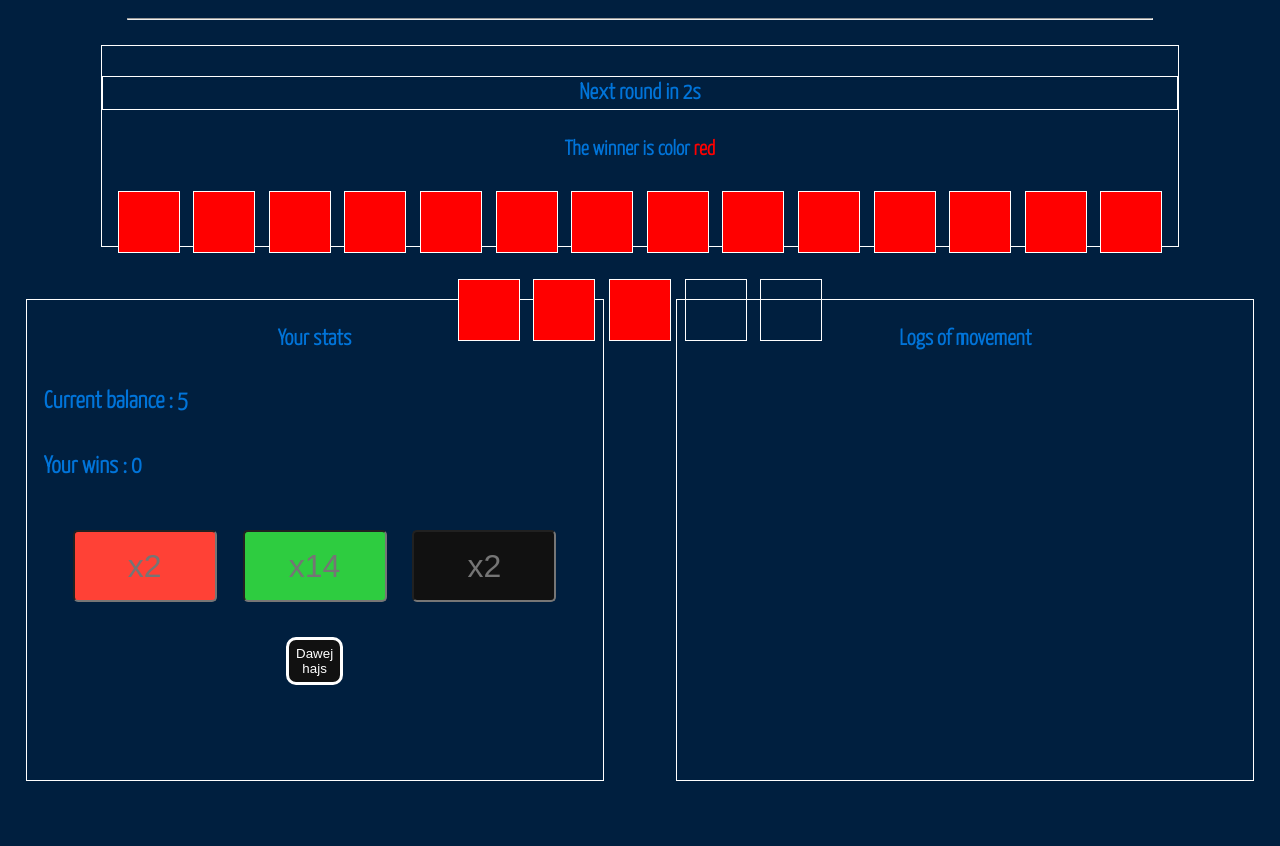
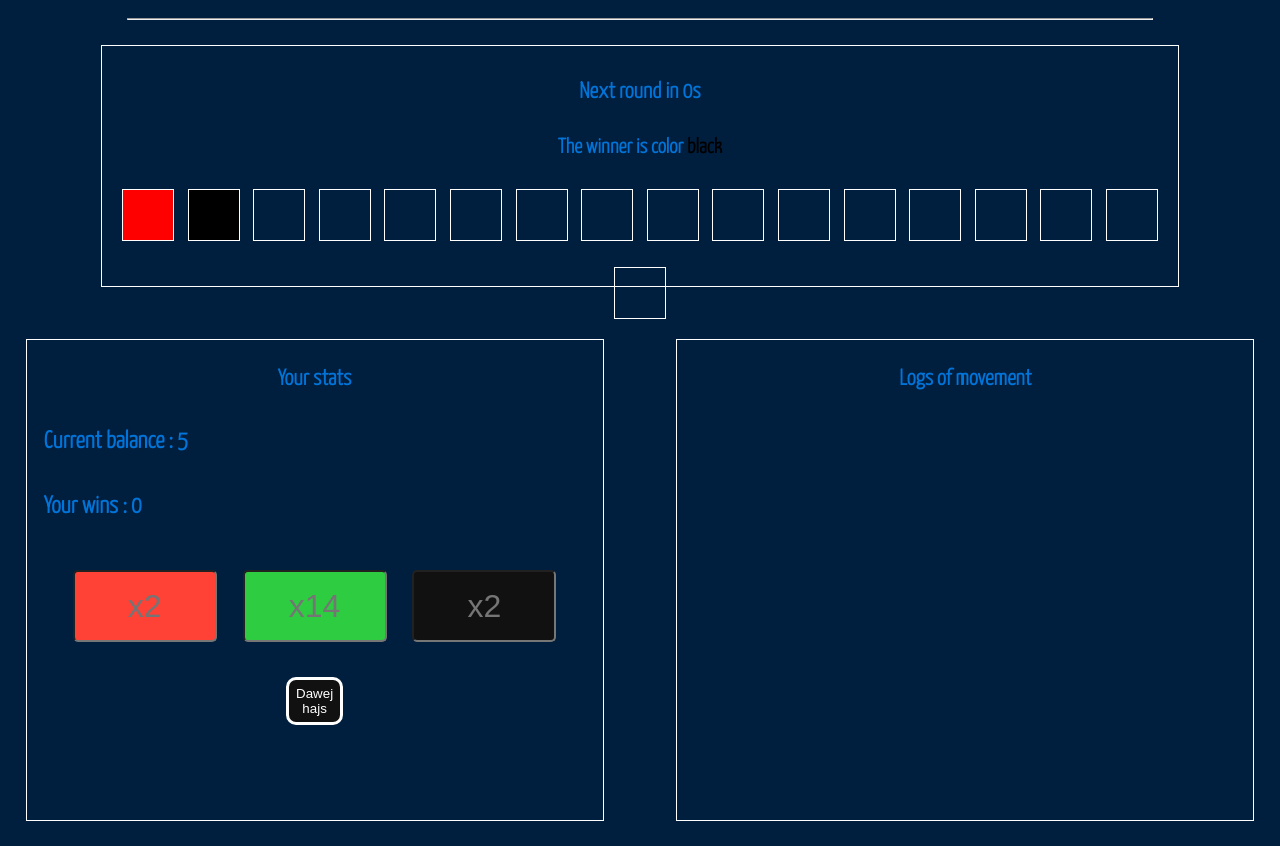
Before and after one commit to Lukaszwolsza/jackpot, a plain HTML site: page index.html in a window 1280 px wide. Shown: the part 75-921 px from the top of the page. Before the commit the page ends 881 px from the top, so only its background shows below. Drawn offline with Linux system fonts and the light colour scheme.

Commit message:
add colors after randomize it and set it like backgroundColor, to do returning to first box after fill all

```diff
--- a/assets/scripts/script.js
+++ b/assets/scripts/script.js
@@ -9,52 +9,59 @@ let colorWinner = document.getElementById("color-winner");
 let secondTimer = document.getElementById("seconds");
 let colorBox = document.getElementById("color-box");
 
-let counter = 0;
+let counter = 1;
 
-function settingColorOfBox(color){
+// function settingColorOfBox(color){
 
-    for(let i = counter; i <= 20; i++){
-        if(color === "red"){
-            document.getElementById("color-box"+i).style.backgroundColor = "red";
-        } else if ( color === "black"){
-            document.getElementById("color-box"+i).style.backgroundColor = "black";
-        } else if ( color === "green"){
-            document.getElementById("color-box"+i).style.backgroundColor = "green";
-        }
-    }
-    counter++;
-}
+//     for(let i = counter; i <= 20; i++){
+//         if(color === "red"){
+//             document.getElementById("color-box"+i).style.backgroundColor = "red";
+//         } else if ( color === "black"){
+//             document.getElementById("color-box"+i).style.backgroundColor = "black";
+//         } else if ( color === "green"){
+//             document.getElementById("color-box"+i).style.backgroundColor = "green";
+//         }
+//     }
+//     counter++;
+// }
 
 //======================RANDOM NUMBERS===========================//
 function randomColorWinner(){
     let resultOfRandom = Math.floor((Math.random() * 100) + 1);
-        counter++;
+    if(counter === 0){
+        counter = 0;
+        for(let i = 1; i < 18; i++){
+            document.getElementById("color-box"+i).style.backgroundColor = transparent;
+        }
+    } else {
         if(resultOfRandom > 0 && resultOfRandom < 49){
             colorWinner.style.color = "red";
             colorWinner.textContent = "red";
-            settingColorOfBox("red");
+            document.getElementById("color-box"+counter).style.backgroundColor = "red";
         } else if (resultOfRandom > 50 && resultOfRandom <= 100){
             colorWinner.style.color = "black";
             colorWinner.textContent = "black";
-            settingColorOfBox("black");
+            document.getElementById("color-box"+counter).style.backgroundColor = "black";
         } else if (resultOfRandom === 49){
             colorWinner.style.color = "green";
             colorWinner.textContent = "green";
-            settingColorOfBox("green");
+            document.getElementById("color-box"+counter).style.backgroundColor = "green";
         }
+
+    }
+    counter++;
 
 }
 //==============================================================//
 
-let seconds = 3;
+let seconds = 1;
 let timerToNewGame;
 function timerToStartGame(){
-    if(seconds > 0)
-    {
+    if(seconds > 0){
         seconds--;
         secondTimer.innerHTML = seconds;
     }else {
-        seconds = 3;
+        seconds = 1;
         randomColorWinner();
     }
 }
--- a/assets/style/style.css
+++ b/assets/style/style.css
@@ -55,14 +55,13 @@ body{
 }
 #game-content{
     width: 84%;
-    height:25%;
+    height:30%;
     border:1px solid white;
     margin:2% auto;
 }
 .timer-status-bar{
     font-size: 140%;
     text-align: center;
-    border:1px solid white;
     padding:0.5% 0;
 }
 .info-boxes{
@@ -134,8 +133,8 @@ body{
     font-size: 130%;
 }
 .color-box{
-    height:60px;
-    width:60px;
+    height:50px;
+    width:50px;
     border:1px solid white;
     margin:0 auto;
     display:inline-block;
--- a/index.html
+++ b/index.html
@@ -39,8 +39,6 @@
             <div class = "color-box" id = "color-box15"></div>
             <div class = "color-box" id = "color-box16"></div>
             <div class = "color-box" id = "color-box17"></div>
-            <div class = "color-box" id = "color-box19"></div>
-            <div class = "color-box" id = "color-box20"></div>
         </div>
     </div>
     <div id = "content-box-left">
```
